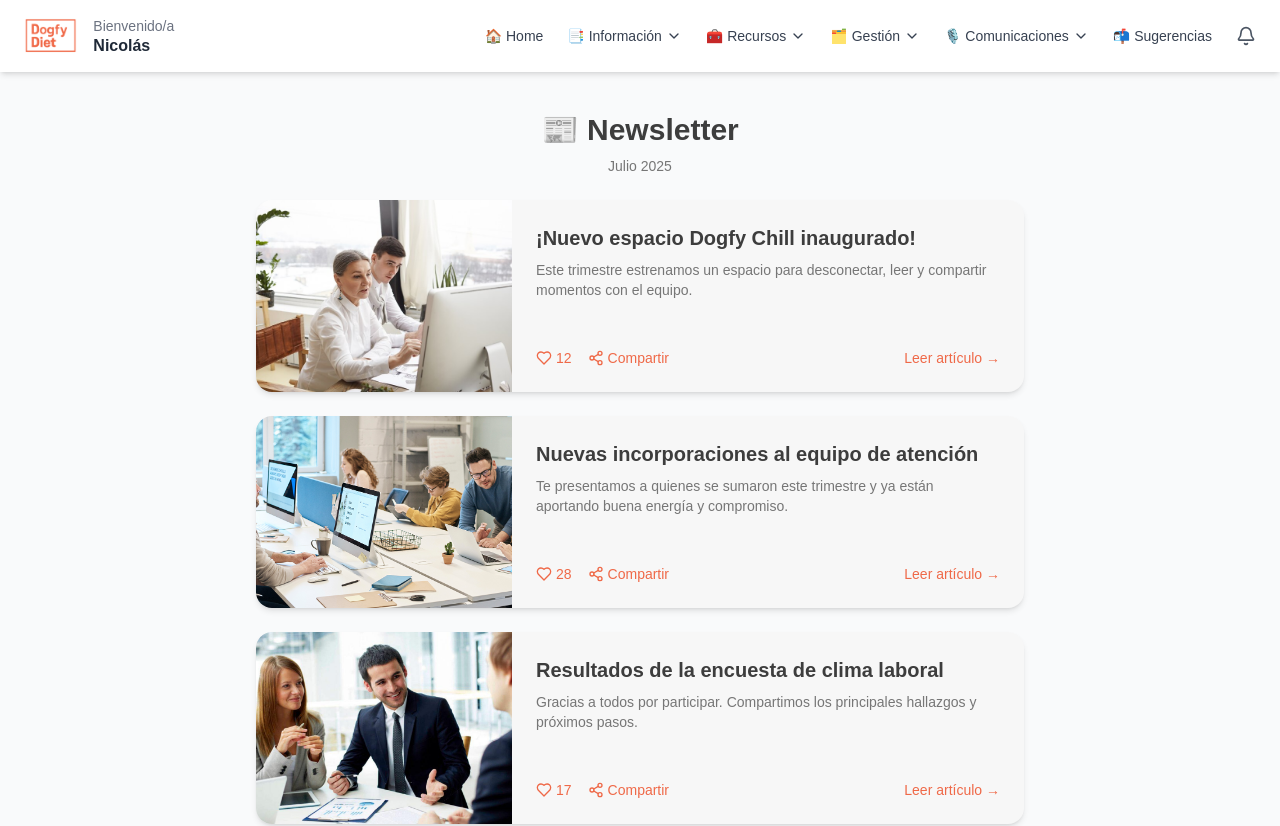
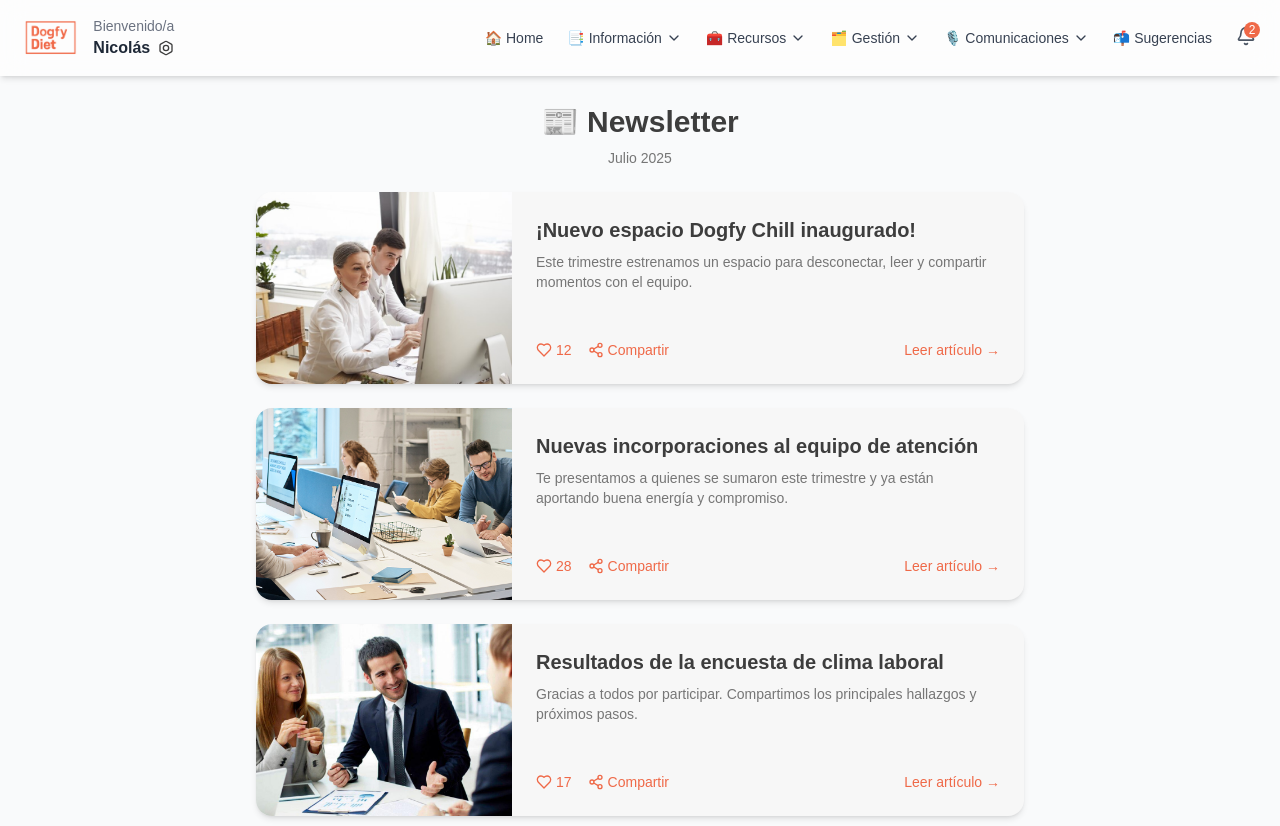
Before and after one commit to ramireznicc/portal-empleado, a React (Vite) app: page /newsletter in a window 1280 px wide. Shown: the top 826 px of the page. Built offline with nearby package versions, Linux system fonts and the light colour scheme.

Commit message:
añadiendo notificaciones y boton de panel de administración

```diff
--- a/package.json
+++ b/package.json
@@ -18,6 +18,7 @@
   },
   "devDependencies": {
     "@eslint/js": "^9.22.0",
+    "@tailwindcss/aspect-ratio": "^0.4.2",
     "@types/react": "^19.0.10",
     "@types/react-dom": "^19.0.4",
     "@vitejs/plugin-react": "^4.3.4",
--- a/src/components/Navbar.jsx
+++ b/src/components/Navbar.jsx
@@ -1,12 +1,11 @@
-import React, { useState } from "react";
-import { Bell, ChevronDown } from "lucide-react";
+import React from "react";
+import { ChevronDown, Bolt } from "lucide-react";
 import { Link } from "react-router-dom";
+import NotificationsDropdown from "./NotificationsDropdown";
 
 export default function Navbar({ userName }) {
-  const [openMenu, setOpenMenu] = useState(null);
-
   return (
-    <header className="bg-white shadow-md px-6 py-4 flex items-center justify-between relative">
+    <header className="bg-white/60 backdrop-blur-md shadow-md px-6 py-4 flex items-center justify-between fixed top-0 left-0 right-0 z-50">
       <div className="flex items-center space-x-4">
         <Link
           to="/home"
@@ -18,19 +17,34 @@ export default function Navbar({ userName }) {
             className="h-10"
           />
         </Link>
-        <div className="leading-tight">
+        <div className="flex flex-col">
           <p className="text-sm text-gray-500">Bienvenido/a</p>
-          <p className="text-md font-semibold text-gray-800">{userName}</p>
+          <div className="flex items-center gap-2">
+            <p className="text-md font-semibold text-gray-800 m-0">
+              {userName}
+            </p>
+            <div className="relative flex items-center group">
+              <button
+                className="transition-transform duration-200 hover:rotate-180 hover:text-brand-primary-dark"
+                aria-label="Panel de administración"
+              >
+                <Bolt className="w-4 h-4" />
+              </button>
+              <div className="absolute left-full top-1/2 -translate-y-1/2 ml-2 bg-brand-primary-dark text-white text-xs px-2 py-1 rounded whitespace-nowrap opacity-0 group-hover:opacity-100 transition-opacity duration-200 z-50 pointer-events-none">
+                Panel de administración
+              </div>
+            </div>
+          </div>
         </div>
       </div>
 
       <nav className="hidden md:flex items-center space-x-6 text-sm font-medium text-gray-700 relative">
-        <Link to="/home" className="hover:text-[#EF6948] transition">
+        <Link to="/home" className="hover:text-brand-primary-dark transition">
           🏠 Home
         </Link>
 
         <div className="relative group">
-          <button className="hover:text-[#EF6948] transition flex items-center gap-1">
+          <button className="hover:text-brand-primary-dark transition flex items-center gap-1">
             📑 Información{" "}
             <span className="transition-transform duration-200 group-hover:rotate-180">
               <ChevronDown className="w-4 h-4" />
@@ -39,26 +53,26 @@ export default function Navbar({ userName }) {
           <div className="absolute top-full mt-2 bg-white border border-gray-200 rounded-md shadow-md py-2 w-48 z-50 invisible group-hover:visible opacity-0 group-hover:opacity-100 transition-all duration-200">
             <Link
               to="/handbook"
-              className="block px-4 py-2 hover:bg-[#ffe7df] text-gray-800 rounded"
+              className="block px-4 py-2 hover:bg-brand-primary-medium text-gray-800 rounded"
             >
               📘 Handbook
             </Link>
             <Link
               to="/organigrama"
-              className="block px-4 py-2 hover:bg-[#ffe7df] text-gray-800 rounded"
+              className="block px-4 py-2 hover:bg-brand-primary-medium text-gray-800 rounded"
             >
               👥 Organigrama
             </Link>
             <Link
               to="/directorio"
-              className="block px-4 py-2 hover:bg-[#ffe7df] text-gray-800 rounded"
+              className="block px-4 py-2 hover:bg-brand-primary-medium text-gray-800 rounded"
             >
               📒 Directorio
             </Link>
           </div>
         </div>
         <div className="relative group">
-          <button className="hover:text-[#EF6948] transition flex items-center gap-1">
+          <button className="hover:text-brand-primary-dark transition flex items-center gap-1">
             🧰 Recursos{" "}
             <span className="transition-transform duration-200 group-hover:rotate-180">
               <ChevronDown className="w-4 h-4" />
@@ -67,26 +81,26 @@ export default function Navbar({ userName }) {
           <div className="absolute top-full mt-2 bg-white border border-gray-200 rounded-md shadow-md py-2 w-48 z-50 invisible group-hover:visible opacity-0 group-hover:opacity-100 transition-all duration-200">
             <Link
               to="/vacantes"
-              className="block px-4 py-2 hover:bg-[#ffe7df] text-gray-800 rounded"
+              className="block px-4 py-2 hover:bg-brand-primary-medium text-gray-800 rounded"
             >
               💼 Vacantes
             </Link>
             <Link
               to="/apps"
-              className="block px-4 py-2 hover:bg-[#ffe7df] text-gray-800 rounded"
+              className="block px-4 py-2 hover:bg-brand-primary-medium text-gray-800 rounded"
             >
               📱 Apps
             </Link>
             <Link
               to="/formaciones"
-              className="block px-4 py-2 hover:bg-[#ffe7df] text-gray-800 rounded"
+              className="block px-4 py-2 hover:bg-brand-primary-medium text-gray-800 rounded"
             >
               📚 Formaciones
             </Link>
           </div>
         </div>
         <div className="relative group">
-          <button className="hover:text-[#EF6948] transition flex items-center gap-1">
+          <button className="hover:text-brand-primary-dark transition flex items-center gap-1">
             🗂️ Gestión
             <span className="transition-transform duration-200 group-hover:rotate-180">
               <ChevronDown className="w-4 h-4" />
@@ -95,20 +109,20 @@ export default function Navbar({ userName }) {
           <div className="absolute top-full mt-2 bg-white border border-gray-200 rounded-md shadow-md py-2 w-48 z-50 invisible group-hover:visible opacity-0 group-hover:opacity-100 transition-all duration-200">
             <Link
               to="/gastos-solicitudes"
-              className="block px-4 py-2 hover:bg-[#ffe7df] text-gray-800 rounded"
+              className="block px-4 py-2 hover:bg-brand-primary-medium text-gray-800 rounded"
             >
               ✅ Gastos - Solicitudes
             </Link>
             <Link
               to="/proveedores"
-              className="block px-4 py-2 hover:bg-[#ffe7df] text-gray-800 rounded"
+              className="block px-4 py-2 hover:bg-brand-primary-medium text-gray-800 rounded"
             >
               🪪 Proveedores
             </Link>
           </div>
         </div>
         <div className="relative group">
-          <button className="hover:text-[#EF6948] transition flex items-center gap-1">
+          <button className="hover:text-brand-primary-dark transition flex items-center gap-1">
             🎙️ Comunicaciones
             <span className="transition-transform duration-200 group-hover:rotate-180">
               <ChevronDown className="w-4 h-4" />
@@ -117,13 +131,13 @@ export default function Navbar({ userName }) {
           <div className="absolute top-full mt-2 bg-white border border-gray-200 rounded-md shadow-md py-2 w-48 z-50 invisible group-hover:visible opacity-0 group-hover:opacity-100 transition-all duration-200">
             <Link
               to="/newsletter"
-              className="block px-4 py-2 hover:bg-[#ffe7df] text-gray-800 rounded"
+              className="block px-4 py-2 hover:bg-brand-primary-medium text-gray-800 rounded"
             >
               📰 Newsletter
             </Link>
             <Link
               to="/podcast"
-              className="block px-4 py-2 hover:bg-[#ffe7df] text-gray-800 rounded"
+              className="block px-4 py-2 hover:bg-brand-primary-medium text-gray-800 rounded"
             >
               🎥 Podcast
             </Link>
@@ -133,14 +147,11 @@ export default function Navbar({ userName }) {
           href="https://forms.gle/JwEQvuaPmieVgNrx5"
           target="_blank"
           rel="noopener noreferrer"
-          className="hover:text-[#EF6948] transition"
+          className="hover:text-brand-primary-dark transition"
         >
           📬 Sugerencias
         </a>
-
-        <button className="ml-2 text-gray-600 hover:text-[#EF6948] transition">
-          <Bell className="w-5 h-5" />
-        </button>
+        <NotificationsDropdown />
       </nav>
     </header>
   );
--- /dev/null
+++ b/src/components/NotificationsDropdown.jsx
@@ -0,0 +1,79 @@
+import React, { useState } from "react";
+import { Bell } from "lucide-react";
+
+const initialNotifications = [
+  { id: 1, message: "Nueva newsletter publicada", read: false, date: "Hoy" },
+  {
+    id: 2,
+    message: "Se ha actualizado el organigrama",
+    read: false,
+    date: "Ayer",
+  },
+];
+
+export default function NotificationsDropdown() {
+  const [notifications, setNotifications] = useState(initialNotifications);
+  const [showDropdown, setShowDropdown] = useState(false);
+  const [removingId, setRemovingId] = useState(null);
+
+  const handleToggle = () => setShowDropdown(!showDropdown);
+
+  const handleRead = (id) => {
+    setNotifications((prev) =>
+      prev.map((n) => (n.id === id ? { ...n, read: true } : n))
+    );
+    setRemovingId(id);
+    setTimeout(() => {
+      setNotifications((prev) => prev.filter((n) => n.id !== id));
+      setRemovingId(null);
+    }, 300);
+  };
+
+  const unreadCount = notifications.filter((n) => !n.read).length;
+
+  return (
+    <div className="relative">
+      <button
+        onClick={handleToggle}
+        className="relative text-gray-600 hover:text-[#EF6948] transition"
+      >
+        <Bell className="w-5 h-5" />
+        {unreadCount > 0 && (
+          <span className="absolute -top-1 -right-1 bg-brand-primary-dark text-white text-xs w-4 h-4 flex items-center justify-center rounded-full">
+            {unreadCount}
+          </span>
+        )}
+      </button>
+
+      {showDropdown && (
+        <div className="absolute right-0 mt-2 w-72 bg-white border border-gray-200 rounded-md shadow-lg py-2 z-50">
+          {notifications.length === 0 ? (
+            <p className="text-sm text-gray-500 px-4 py-2">
+              No hay notificaciones
+            </p>
+          ) : (
+            notifications.map((notif) => (
+              <div
+                key={notif.id}
+                onClick={() => handleRead(notif.id)}
+                className={`px-4 py-2 text-sm text-gray-700 hover:bg-gray-100 transition-all duration-300 cursor-pointer ${
+                  removingId === notif.id
+                    ? "opacity-0 translate-x-4"
+                    : "opacity-100"
+                }`}
+              >
+                <div className="flex items-center gap-2">
+                  {!notif.read && (
+                    <span className="w-2 h-2 rounded-full bg-brand-primary-dark"></span>
+                  )}
+                  <span>{notif.message}</span>
+                </div>
+                <p className="text-xs text-gray-400 mt-1">{notif.date}</p>
+              </div>
+            ))
+          )}
+        </div>
+      )}
+    </div>
+  );
+}
--- a/src/layouts/PrivateLayout.jsx
+++ b/src/layouts/PrivateLayout.jsx
@@ -6,7 +6,7 @@ export default function PrivateLayout({ children }) {
   return (
     <div className="flex flex-col min-h-screen font-manrope text-neutral-dark bg-gray-50 overflow-x-hidden">
       <Navbar userName="Nicolás" />
-      <main className="flex-1 overflow-y-auto">{children}</main>
+      <main className="flex-1 overflow-y-auto pt-16">{children}</main>
       <Footer />
     </div>
   );
--- a/tailwind.config.js
+++ b/tailwind.config.js
@@ -1,4 +1,7 @@
 /** @type {import('tailwindcss').Config} */
+
+import aspectRatio from "@tailwindcss/aspect-ratio";
+
 export default {
   content: ["./index.html", "./src/**/*.{js,ts,jsx,tsx}"],
   theme: {
@@ -59,5 +62,5 @@ export default {
       },
     },
   },
-  plugins: [],
+  plugins: [aspectRatio],
 };
```
Also changed, not shown: src/main.jsx (+9 -0 lines), src/pages/Podcast.jsx (added, +22 -0 lines), 1 other file (tests, documents, lock files or other folders).
